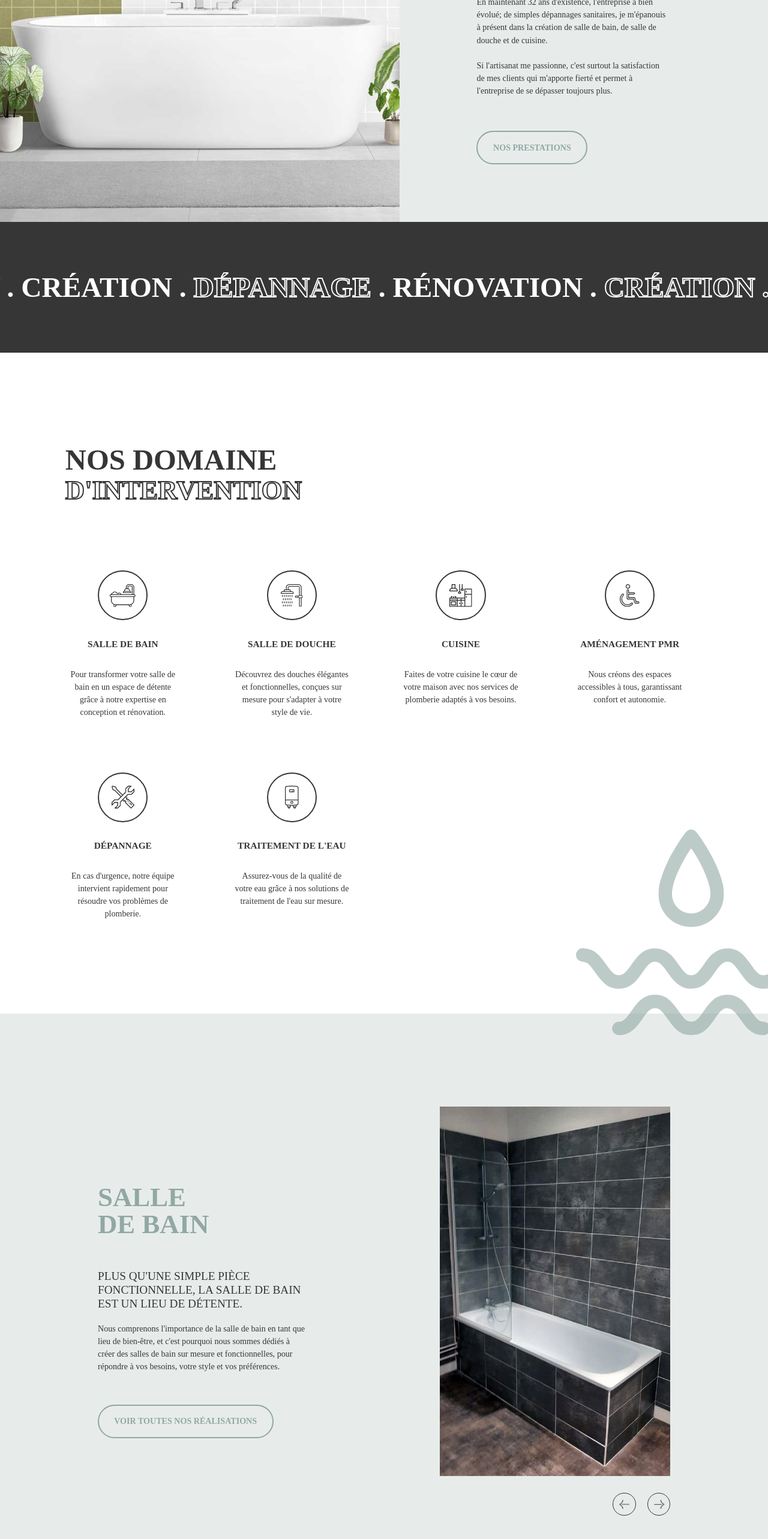
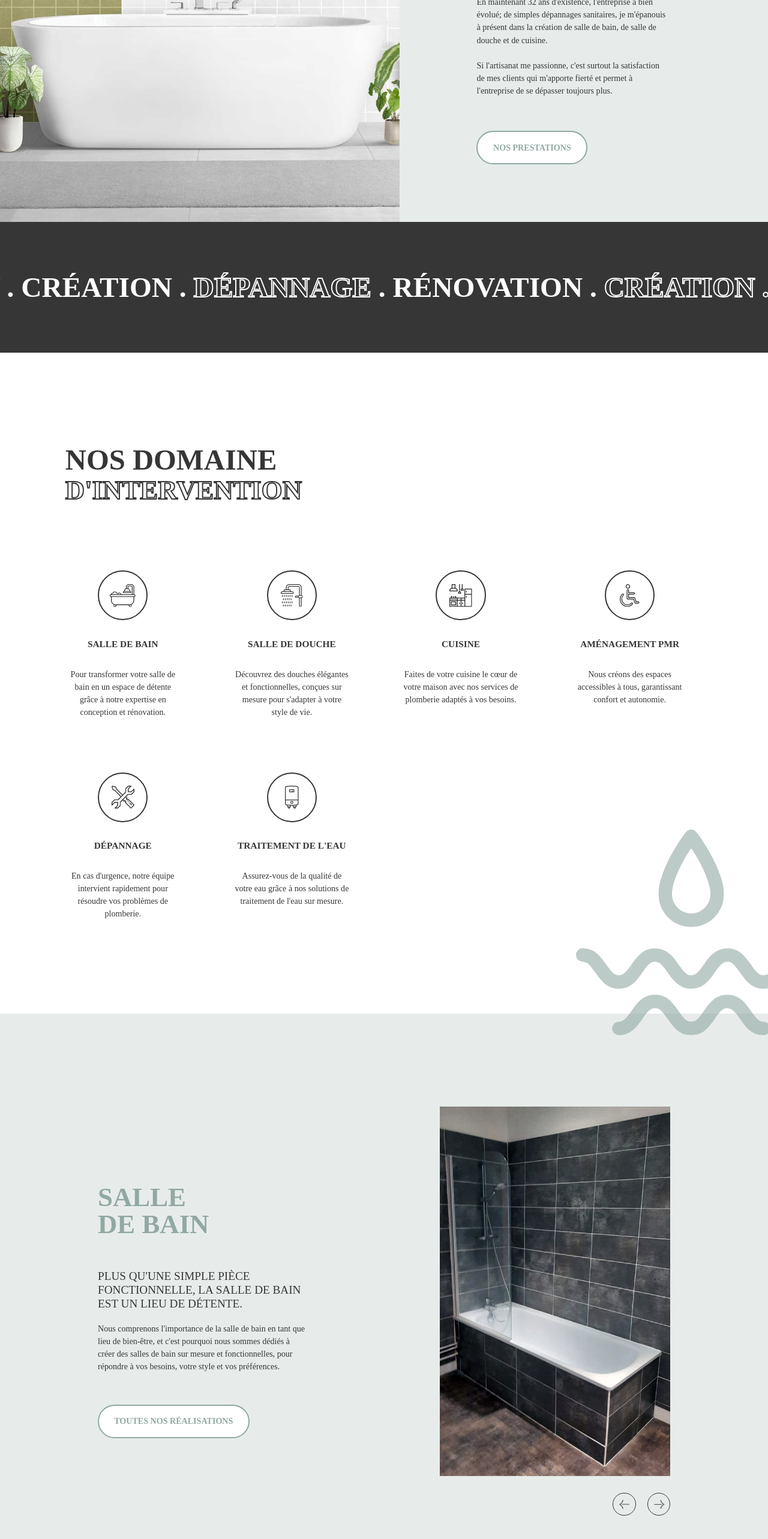
Before and after one commit to mathoos/plomberiejoanbret, a React (Create React App) app: page / in a window 1280 px wide. Shown: the part 1608-4174 px from the top of the page at 60% size. Built offline with nearby package versions, Linux system fonts and the light colour scheme; a web font is replaced by a local one.

Commit message:
add bouton_blanc

```diff
--- a/src/components/Entreprise.js
+++ b/src/components/Entreprise.js
@@ -38,7 +38,7 @@ const Entreprise = () => {
                             et permet à l'entreprise de se dépasser toujours plus.
                         </p>
                     </div>
-                    <a href="#prestations" className="bouton bouton_vert">Nos prestations</a>
+                    <a href="#prestations" className="bouton bouton_blanc">Nos prestations</a>
                 </div>
             </div>
         </section>
--- a/src/components/Realisations.js
+++ b/src/components/Realisations.js
@@ -53,7 +53,7 @@ const Realisations = () => {
                             </p>
                         </div>
                     </div>
-                    <Link to="/realisations" className="bouton bouton_vert hidden-mobile">Voir toutes nos réalisations</Link>
+                    <Link to="/realisations" className="bouton bouton_blanc hidden-mobile">Toutes nos réalisations</Link>
                 </div>
                 <div className="realisations_container-slider">
                     <figure className="realisations_container-slider--img">
@@ -78,7 +78,7 @@ const Realisations = () => {
                     </div>
                 </div>
                 <Link to="/realisations" className="realisations_container-txt--btn hidden-pc">
-                    <p className="bouton bouton_noir">Voir toutes nos réalisations</p>
+                    <p className="bouton bouton_blanc">Toutes nos réalisations</p>
                 </Link>
             </div>
         </section>
--- a/src/style/_buttons.scss
+++ b/src/style/_buttons.scss
@@ -24,6 +24,15 @@
         color : $blanc;
         &::after{
             height : 100%;
+        }
+    }
+
+    &_blanc{
+        background-color: $blanc;
+        border-color : $vert;
+        color : $vert;
+        &::after{
+            background-color: $vert;
         }
     }
 
```
